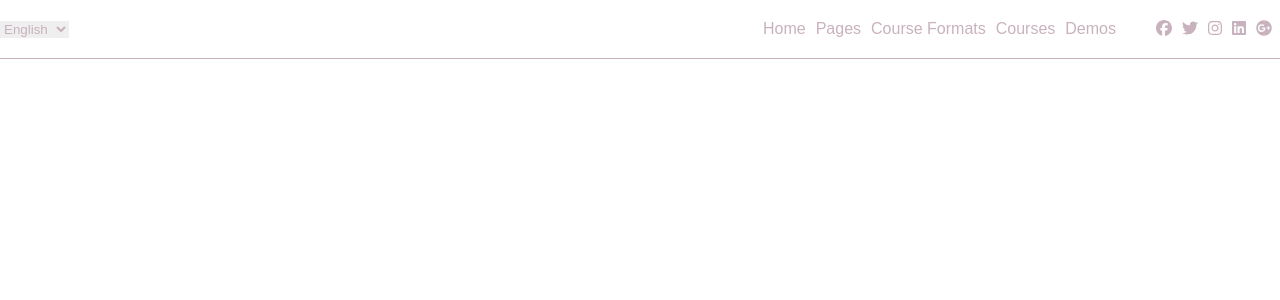
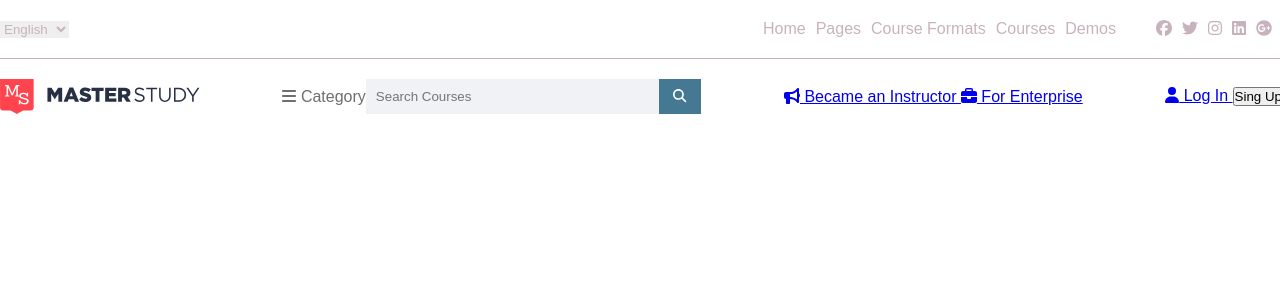
Before and after one commit to Riccardo15Pinto/proj-html-vuejs, a Vue app: page / in a window 1280 px wide. Shown: the top 300 px of the page. Built offline with nearby package versions, Linux system fonts and the light colour scheme.

Commit message:
add template and style content

```diff
--- a/src/components/sub-components/MidHeader.vue
+++ b/src/components/sub-components/MidHeader.vue
@@ -1,9 +1,8 @@
 <script>
+import { store } from '../../data/data';
 export default {
     data() {
-        return {
-
-        }
+        return store
     },
     methods: {
         getImageUrl(target) {
@@ -16,10 +15,124 @@ export default {
 
 <template>
     <section>
+        <div class="container">
 
+            <figure>
+                <a href="#">
+                    <img :src="getImageUrl('MasterStudy.svg')" alt="">
+                </a>
+            </figure>
+
+            <div class="input-container">
+                <div class="categories">
+                    <a href="#">
+                        <fontAwesomeIcon icon="fa-solid fa-bars" />
+                        Category
+                    </a>
+                    <div class="categories-input">
+                        <ul>
+                            <li v-for="item in categories">
+                                <a href="#">{{ item.name }}</a>
+                            </li>
+                        </ul>
+                    </div>
+                </div>
+                <input type="text" placeholder="Search Courses">
+                <button>
+                    <fontAwesomeIcon icon="fa-solid fa-magnifying-glass" />
+                </button>
+            </div>
+
+            <div>
+                <a href="#">
+                    <fontAwesomeIcon icon="fa-solid fa-bullhorn" />
+                    Became an Instructor
+                </a>
+
+                <a href="#">
+                    <fontAwesomeIcon icon="fa-solid fa-briefcase" />
+                    For Enterprise
+                </a>
+            </div>
+            <div>
+                <a href="#">
+                    <fontAwesomeIcon icon="fa-solid fa-user" />
+                    Log In
+                </a>
+                <button>Sing Up</button>
+                <a href="#">
+                    <fontAwesomeIcon icon="fa-regular fa-heart" />
+                </a>
+            </div>
+        </div>
     </section>
 </template>
 
-<style lang="scss">
+<style lang="scss" scoped>
 @use '../../scss/partials/vars' as *;
+@use '../../scss/style.scss' as *;
+
+.container {
+    width: $container;
+    margin: 0 auto;
+    padding: 20px 0;
+    display: flex;
+    align-items: center;
+    justify-content: space-between;
+
+    figure {
+        width: 200px;
+    }
+
+    .input-container {
+        width: 419px;
+        height: 35px;
+        display: flex;
+        align-items: center;
+
+        a {
+            text-decoration: none;
+            color: $darkgrey;
+        }
+
+        input {
+            height: 100%;
+            width: 70%;
+            border: none;
+            background-color: $lightGrey;
+            padding-left: 10px;
+        }
+
+        button {
+            height: 100%;
+            width: 10%;
+            border: none;
+            background-color: $lightBlue;
+            cursor: pointer;
+            color: $white;
+        }
+
+        .categories {
+            position: relative;
+
+            :hover .categories-input {
+                display: block;
+            }
+
+            .categories-input {
+                position: absolute;
+                background-color: aliceblue;
+                width: 200px;
+                padding: 10px;
+                display: none;
+
+                li {
+                    list-style: none;
+                    padding: 10px 0;
+                }
+            }
+
+        }
+    }
+}
 </style>
```
